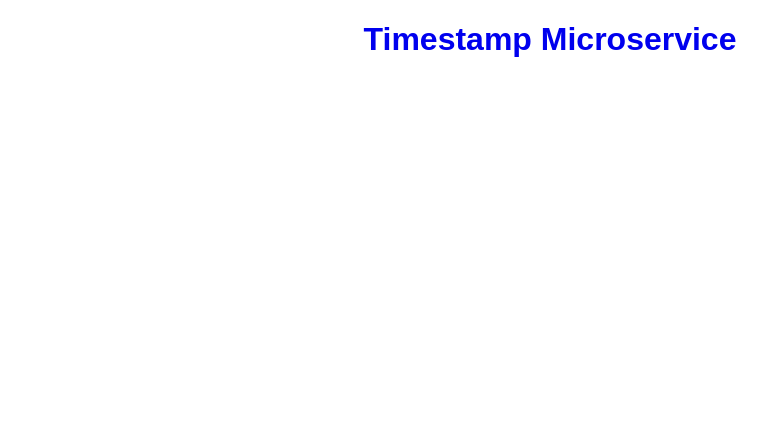
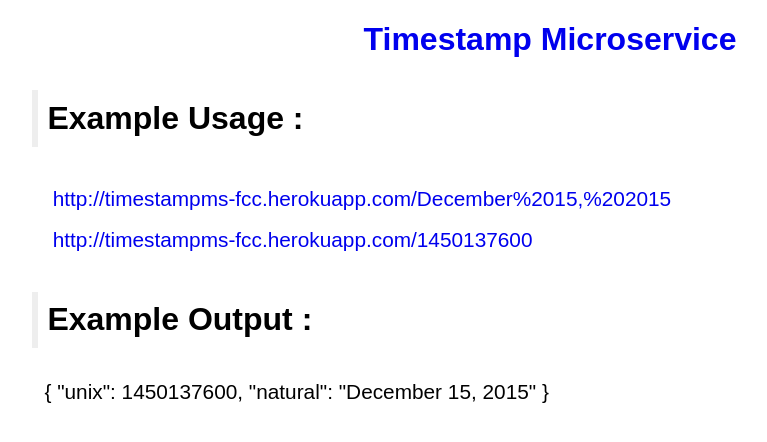
Before and after one commit to AungMyoKyaw/timestamp-ms, a website: page public/index.html in a window 1280 px wide. Shown: the whole page, without its empty margins (90-857 px from the left). Drawn offline with Linux system fonts and the light colour scheme.

Commit message:
Timpstamp Mircoservice

```diff
--- a/public/index.html
+++ b/public/index.html
@@ -4,7 +4,7 @@
     <meta charset="UTF-8">
     <title>Timestamp Microservice</title>
     <style type="text/css">
-        h1{
+        h1,h2{
             font-family: sans-serif;
             font-weight: bold;
             font-size:2em;
@@ -12,6 +12,32 @@
         }
         a{
             text-decoration:none;
+            display:block;
+        }
+        h2{
+            text-align:left;
+            width:80%;
+            margin:1em auto;
+            border-left:.2em solid #eee;
+            padding:.3em;
+        }
+        h2:after{
+            content:' :';
+            text-align:left;
+        }
+        div{
+            width:80%;
+            margin:auto;
+        }
+        div a{
+            padding:.4em;
+            font-family:sans-serif;
+            font-size:1.3em;
+        }
+        div code {
+            font-family:sans-serif;
+            font-size:1.3em;
+
         }
     </style>
 </head>
@@ -19,7 +45,16 @@
     <a href="./">
         <h1>Timestamp Microservice</h1>
     </a>
-
-
+    <h2>Example Usage</h2>
+    <div>
+        <a href="./December%2015,%202015" target="_blank">http://timestampms-fcc.herokuapp.com/December%2015,%202015</a>
+        <a href="./1450137600" target="_blank">http://timestampms-fcc.herokuapp.com/1450137600</a>
+    </div>
+    <h2>Example Output</h2>
+    <div>
+        <code>
+            { "unix": 1450137600, "natural": "December 15, 2015" }
+        </code>
+    </div>
 </body>
 </html>
--- a/public/style.css
+++ /dev/null
@@ -1,6 +0,0 @@
-h1{
-    font-family: sans-serif;
-    font-weight: bold;
-    font-size:2em;
-    text-align:center;
-}
```
Also changed, not shown: README.md.
